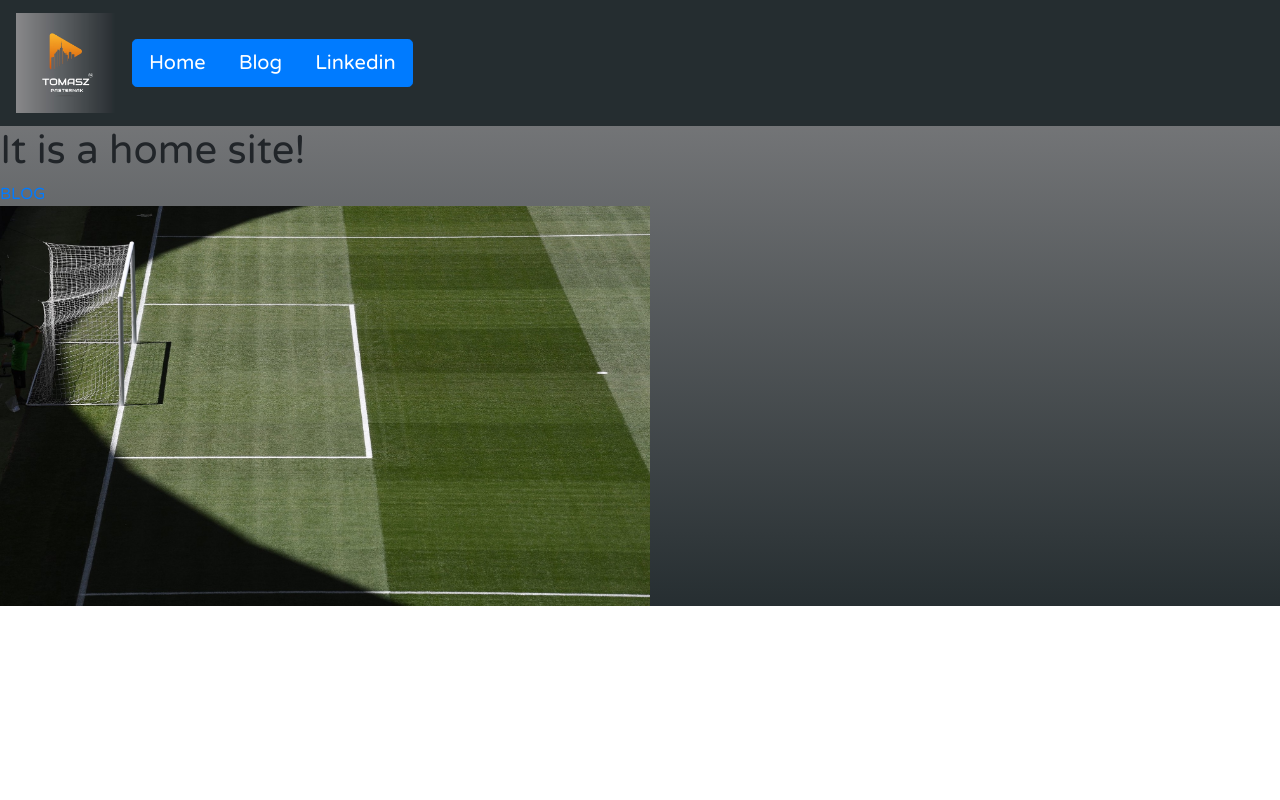
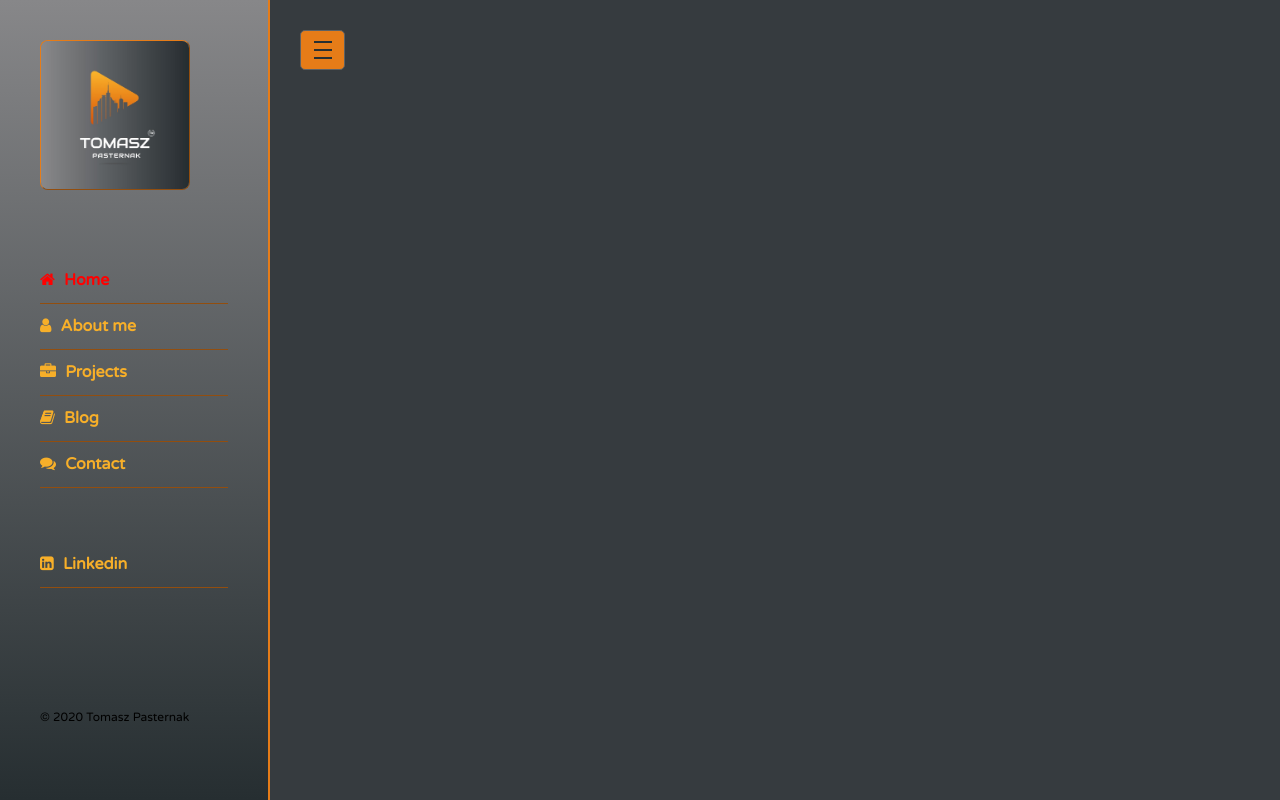
Before and after one commit to tomaszpasternak94/Django_business_card, a Django app: template business_card_project/portfolio/templates/portfolio/home.html in a window 1280 px wide. Run offline with Django 3.2, Linux system fonts and the light colour scheme; the template is opened without the code that fills it, so the values that code supplies are empty; some libraries are stand-ins or nearby versions.

Commit message:
feat(19): css - custom side menu created

```diff
--- a/business_card_project/portfolio/static/portfolio/custom.css
+++ b/business_card_project/portfolio/static/portfolio/custom.css
@@ -1,9 +1,143 @@
- body {
+/*Google Fonts*/
+@import url('https://fonts.googleapis.com/css2?family=Varela+Round&display=swap');
+
+
+/*Icon free - font awesome - bootstrapCDN*/
+@import url("https://stackpath.bootstrapcdn.com/font-awesome/4.7.0/css/font-awesome.min.css");
+
+
+/* General Style */
+body {
+    margin:0;
+    line-height:1.5;
     font-family: 'Varela Round', sans-serif;
-  }
+    font-size: 18px;
+    font-weight: 400;
+    background-color: #363b3f;
+}
+*{
+    margin:0;
+    padding:0;
+    outline: none;
+    text-decoration: none;
+    box-sizing: border-box;
+}
+::before,::after{
+    box-sizing: border-box;
+}
+.section{
+    background-color: #262E31;
+    min-height: 100vh;
+    display: block;
+}
+.main-content{
+    padding-left: 270px;
 
-.gradient {
+}
+/* Aside */
+.aside {
+    width : 270px;
+    background: linear-gradient(#878789 0%, #262E31 100%);
+    position: fixed;
+    height: 100%;
+    left: 0;
+    top: 0;
+    z-index: 10;
+    border-right: 2px solid #e67c18;
+    padding: 40px;
+}
+.aside .nav-toggle{
+	height: 40px;
+	width: 45px;
+	border:1px solid #5d6164;
+	background-color: #e67c18;
+	cursor: pointer;
+	position: fixed;
+	left: 300px;
+	top:30px;
+	z-index: 11;
+	border-radius: 5px;
+	display: -ms-flexbox;
+	display: flex;
+	-ms-flex-align: center;
+	align-items: center;
+	-ms-flex-pack: center;
+	justify-content: center;
+}
+.aside .nav-toggle span{
+	height: 2px;
+	width: 18px;
+	display: inline-block;
+	position: relative;
+}
+.aside .nav-toggle span::before{
+	content: '';
+	height: 2px;
+	width: 18px;
+	position: absolute;
+	top:-8px;
+	left: 0;
+}
+.aside .nav-toggle span::after{
+	content: '';
+	height: 2px;
+	width: 18px;
+	position: absolute;
+	top:8px;
+	left: 0;
+}
+.aside .logo{}
+.aside .logo .logo_image{
+	width: 150px;
+	border-radius: 8px;
+	border: 1.4px outset #e67c18;
+}
+
+.aside .nav {
+	margin-top: 60px;
+	margin-bottom: 120px;
+	list-style: none;
+}
+.aside .nav li{
+	display: block;
+}
+.aside .nav li a{
+	font-size: 16px;
+	font-weight: bold;
+	text-decoration: none;
+	color:#f7af29;
+	line-height: 45px;
+	display: block;
+	border-bottom: 1px outset #e67c18;
+	-webkit-transition: all 0.3s ease;
+	transition: all 0.3s ease;
+}
+.aside .nav li a:hover{
+	padding-left: 5px;
+
+}
+.aside .nav li a .fa{
+	margin-right: 5px;
+}
+
+.aside .copyright-text{
+	font-size: 12px;
+
+}
+
+
+
+
+
+/* Home Section */
+
+
+
+
+
+
+/*.gradient {
 height: 100%;
 width: 100%;
 background: linear-gradient(#878789 0%, #262E31 100%)
-}
+}*/
--- /dev/null
+++ b/business_card_project/portfolio/static/portfolio/skins/havefun.css
@@ -0,0 +1,10 @@
+.aside .nav li a.active,
+.aside .nav li a:hover{
+	color: #ff0000;
+}
+
+.aside .nav-toggle span,
+.aside .nav-toggle span::before,
+.aside .nav-toggle span::after{
+	background-color: #272f32;
+}
--- a/business_card_project/portfolio/templates/portfolio/base.html
+++ b/business_card_project/portfolio/templates/portfolio/base.html
@@ -8,43 +8,95 @@
     <meta name="viewport" content="width=device-width, initial-scale=1, shrink-to-fit=no">
 
     <!-- Bootstrap CSS -->
-    <link rel="stylesheet" href="https://stackpath.bootstrapcdn.com/bootstrap/4.5.2/css/bootstrap.min.css" integrity="sha384-JcKb8q3iqJ61gNV9KGb8thSsNjpSL0n8PARn9HuZOnIxN0hoP+VmmDGMN5t9UJ0Z" crossorigin="anonymous">
 
     <link rel="stylesheet" href="{% static 'portfolio/custom.css' %}">
+    <link rel="stylesheet" href="{% static 'portfolio/skins/havefun.css' %}">
 
     <link rel="icon" type="image/jpg" href="{% static "portfolio/logo/500x500gradientSG.jpg" %}">
-
-    <link href="https://fonts.googleapis.com/css2?family=Varela+Round&display=swap" rel="stylesheet">
 
     <title>Python developer!</title>
   </head>
   <body>
-<div class="gradient">
-  <nav class="navbar navbar-expand-lg sticky-top" style="background-color:#252d30;">
-  <a class="navbar-brand">
-      <img src="{% static 'portfolio/logo/500x500gradientSzary.jpg' %}" alt="Logo" style="width:100px;">
-  </a>
-<!--  <button class="navbar-toggler" type="button" data-toggle="collapse" data-target="#navbarNav" aria-controls="navbarNav" aria-expanded="false" aria-label="Toggle navigation">-->
-<!--    <span class="navbar-toggler-icon"></span>-->
-<!--  </button>-->
-    <div class="btn-group btn-group-lg justify-content-beetwen ">
-    <button type="button" class="btn btn-primary">Home</button>
-    <button type="button" class="btn btn-primary">Blog</button>
-    <button type="button" class="btn btn-primary">Linkedin</button>
+
+  <div class="gradient">
+    <!--  Main container-->
+    <div class="main-container">
+    <!--Aside-->
+      <div class="aside">
+      <!--Logo-->
+        <div class="logo">
+          <img class="logo_image" src="{% static 'portfolio/logo/500x500gradientSzary.jpg' %}" alt="Logo">
+        </div>
+      <!--Nav Toggle Button-->
+        <div class="nav-toggle">
+          <span></span>
+        </div>
+      <!--Nav-->
+        <ul class="nav">
+          <li><a href="{% url 'home' %}" class="active"><i class="fa fa-home"></i> Home</a> </li>
+          <li><a href="#"><i class="fa fa-user"></i> About me</a> </li>
+          <li><a href="#"><i class="fa fa-briefcase"></i> Projects</a> </li>
+          <li><a href="#"><i class="fa fa-book"></i> Blog</a> </li>
+          <li><a href="#"><i class="fa fa-comments"></i> Contact</a> </li>
+          <br><br>
+          <li><a href="https://www.linkedin.com/in/tomasz-pasternak-pth-at-rb/" target="_blank"><i class="fa fa-linkedin-square"></i> Linkedin</a> </li>
+        </ul>
+      <!--Copyright-->
+        <div class="copyright-text">
+          &copy; 2020 Tomasz Pasternak
+        </div>
+      </div>
+      <!--Aside end-->
+      <!--  Main content-->
+      <div class="main-content">
+        <section class="home-section">
+        </section>
+      </div>
+      <!--  Main content end-->
     </div>
+  <!--  Main container end-->
+  </div>
+
+  </body>
+</html>
 
 
-</nav>
 
-  {% block content %}
 
-  {% endblock %}
 
-    <!-- Optional JavaScript -->
-    <!-- jQuery first, then Popper.js, then Bootstrap JS -->
-    <script src="https://code.jquery.com/jquery-3.5.1.slim.min.js" integrity="sha384-DfXdz2htPH0lsSSs5nCTpuj/zy4C+OGpamoFVy38MVBnE+IbbVYUew+OrCXaRkfj" crossorigin="anonymous"></script>
-    <script src="https://cdn.jsdelivr.net/npm/popper.js@1.16.1/dist/umd/popper.min.js" integrity="sha384-9/reFTGAW83EW2RDu2S0VKaIzap3H66lZH81PoYlFhbGU+6BZp6G7niu735Sk7lN" crossorigin="anonymous"></script>
-    <script src="https://stackpath.bootstrapcdn.com/bootstrap/4.5.2/js/bootstrap.min.js" integrity="sha384-B4gt1jrGC7Jh4AgTPSdUtOBvfO8shuf57BaghqFfPlYxofvL8/KUEfYiJOMMV+rV" crossorigin="anonymous"></script>
-</div>
-  </body>
-</html>
+<!--<div class="gradient">-->
+<!--  <nav class="navbar navbar-expand-lg sticky-top" style="background-color:#252d30;">-->
+<!--  <a class="navbar-brand">-->
+<!--      <img src="{% static 'portfolio/logo/500x500gradientSzary.jpg' %}" alt="Logo" style="width:100px;">-->
+<!--  </a>-->
+<!--&lt;!&ndash;  <button class="navbar-toggler" type="button" data-toggle="collapse" data-target="#navbarNav" aria-controls="navbarNav" aria-expanded="false" aria-label="Toggle navigation">&ndash;&gt;-->
+<!--&lt;!&ndash;    <span class="navbar-toggler-icon"></span>&ndash;&gt;-->
+<!--&lt;!&ndash;  </button>&ndash;&gt;-->
+<!--    <div class="collapse navbar-collapse justify-content-center" id="navbarNav" >-->
+<!--    <ul class="navbar-nav" >-->
+<!--      <li class="nav-item">-->
+<!--        <a class="nav-link" href="{% url 'home' %}">Home <span class="sr-only">(current)</span></a>-->
+<!--      </li>-->
+<!--      <li class="nav-item">-->
+<!--        <a class="nav-link" href="{% url 'blog:all_blogs' %}" >Blog</a>-->
+<!--      </li>-->
+<!--      <li class="nav-item">-->
+<!--        <a class="nav-link" href="https://www.linkedin.com/in/tomasz-pasternak-pth-at-rb/" target="_blank">Linkedin</a>-->
+<!--      </li>-->
+
+<!--    </ul>-->
+<!--  </div>-->
+
+
+<!--</nav>-->
+
+<!--  {% block content %}-->
+
+<!--  {% endblock %}-->
+
+<!--    &lt;!&ndash; Optional JavaScript &ndash;&gt;-->
+<!--    &lt;!&ndash; jQuery first, then Popper.js, then Bootstrap JS &ndash;&gt;-->
+<!--    <script src="https://code.jquery.com/jquery-3.5.1.slim.min.js" integrity="sha384-DfXdz2htPH0lsSSs5nCTpuj/zy4C+OGpamoFVy38MVBnE+IbbVYUew+OrCXaRkfj" crossorigin="anonymous"></script>-->
+<!--    <script src="https://cdn.jsdelivr.net/npm/popper.js@1.16.1/dist/umd/popper.min.js" integrity="sha384-9/reFTGAW83EW2RDu2S0VKaIzap3H66lZH81PoYlFhbGU+6BZp6G7niu735Sk7lN" crossorigin="anonymous"></script>-->
+<!--    <script src="https://stackpath.bootstrapcdn.com/bootstrap/4.5.2/js/bootstrap.min.js" integrity="sha384-B4gt1jrGC7Jh4AgTPSdUtOBvfO8shuf57BaghqFfPlYxofvL8/KUEfYiJOMMV+rV" crossorigin="anonymous"></script>-->
+<!--</div>-->
```
